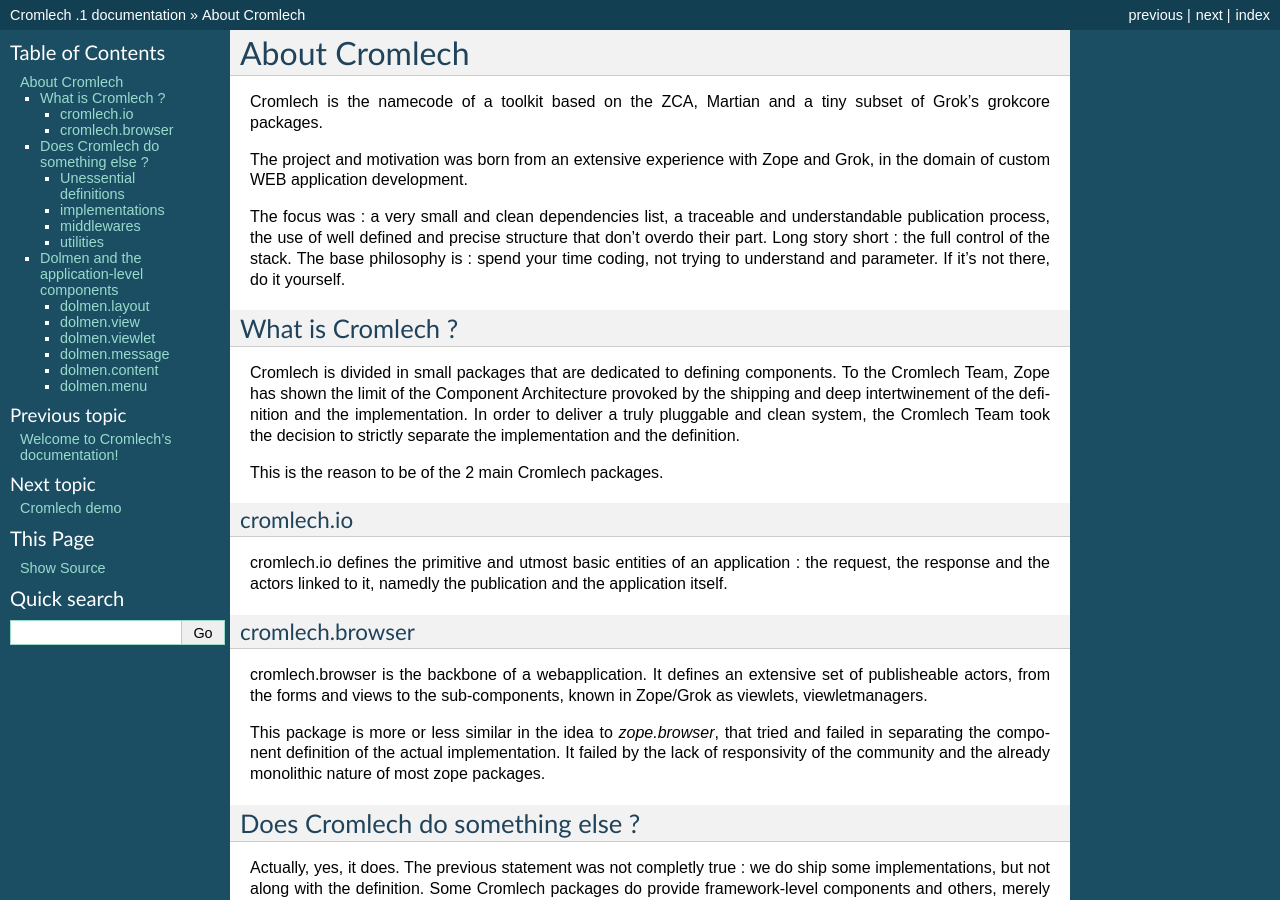
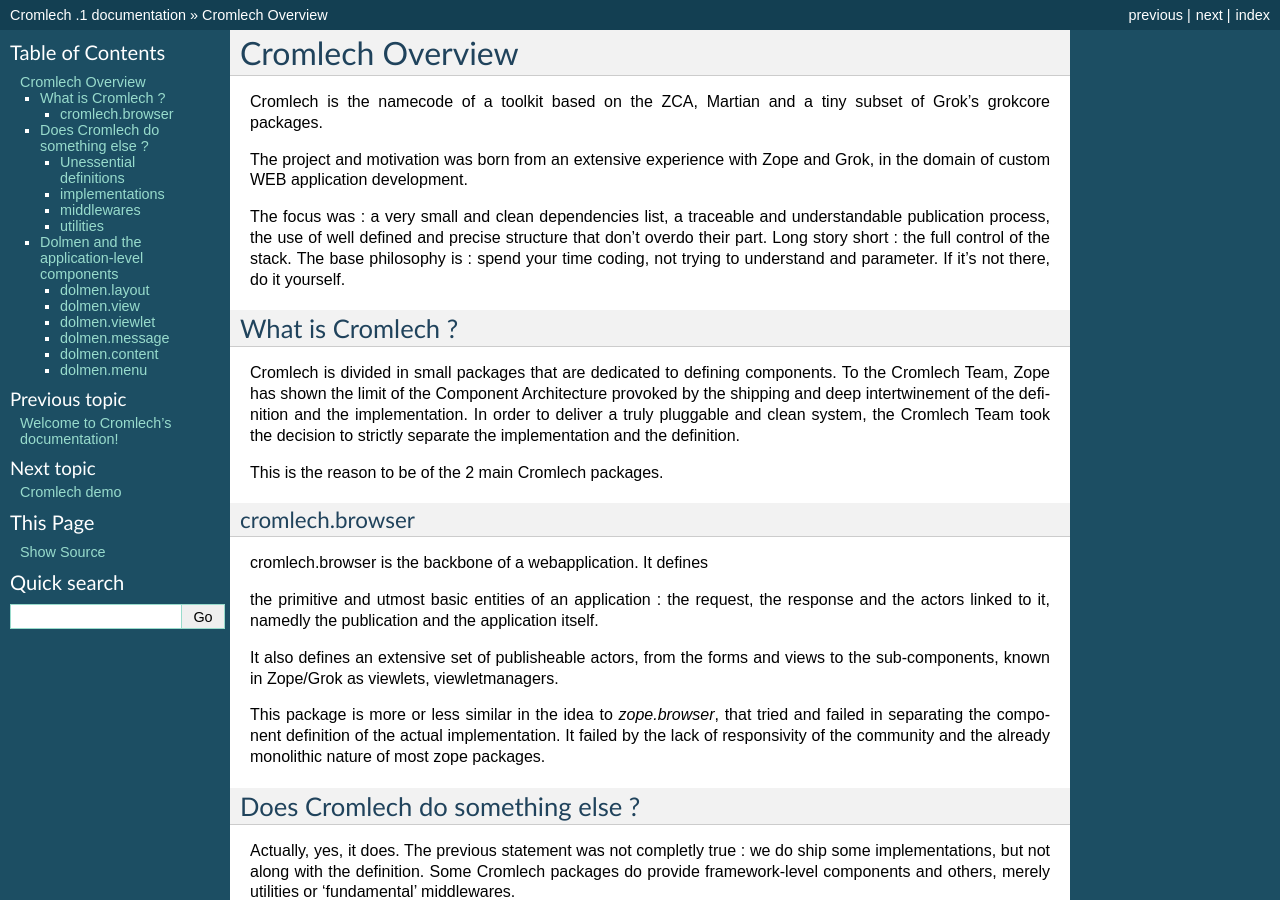
Before and after one commit to aldryss/cromlech-doc, a Sphinx documentation site: the page built from docs/about.rst, in a window 1280 px wide and 900 px high. Built offline with Sphinx 7.4.7, drawn with Linux system fonts in a browser that asks for light colours; pages that are not in the unit, such as notebooks, are missing from menus; some of the changed text lies outside the part shown.

Commit message:
no more cromlech.io

```diff
--- a/docs/about.rst
+++ b/docs/about.rst
@@ -1,6 +1,6 @@
-==============
-About Cromlech
-==============
+=================
+Cromlech Overview
+=================
 
 Cromlech is the namecode of a toolkit based on the ZCA, Martian and a
 tiny subset of Grok's grokcore packages.
@@ -28,20 +28,20 @@
 
 This is the reason to be of the 2 main Cromlech packages.
 
-cromlech.io
-~~~~~~~~~~~
-
-cromlech.io defines the primitive and utmost basic entities of an
-application : the request, the response and the actors linked to it,
-namedly the publication and the application itself.
-
 
 cromlech.browser
 ~~~~~~~~~~~~~~~~
 
-cromlech.browser is the backbone of a webapplication. It defines an
-extensive set of publisheable actors, from the forms and views to the
-sub-components, known in Zope/Grok as viewlets, viewletmanagers.
+cromlech.browser is the backbone of a webapplication.
+It defines
+
+the primitive and utmost basic entities of an application :
+the request, the response and the actors linked to it,
+namedly the publication and the application itself.
+
+It also defines an extensive set of publisheable actors,
+from the forms and views
+to the sub-components, known in Zope/Grok as viewlets, viewletmanagers.
 
 This package is more or less similar in the idea to `zope.browser`,
 that tried and failed in separating the component definition of the
```
